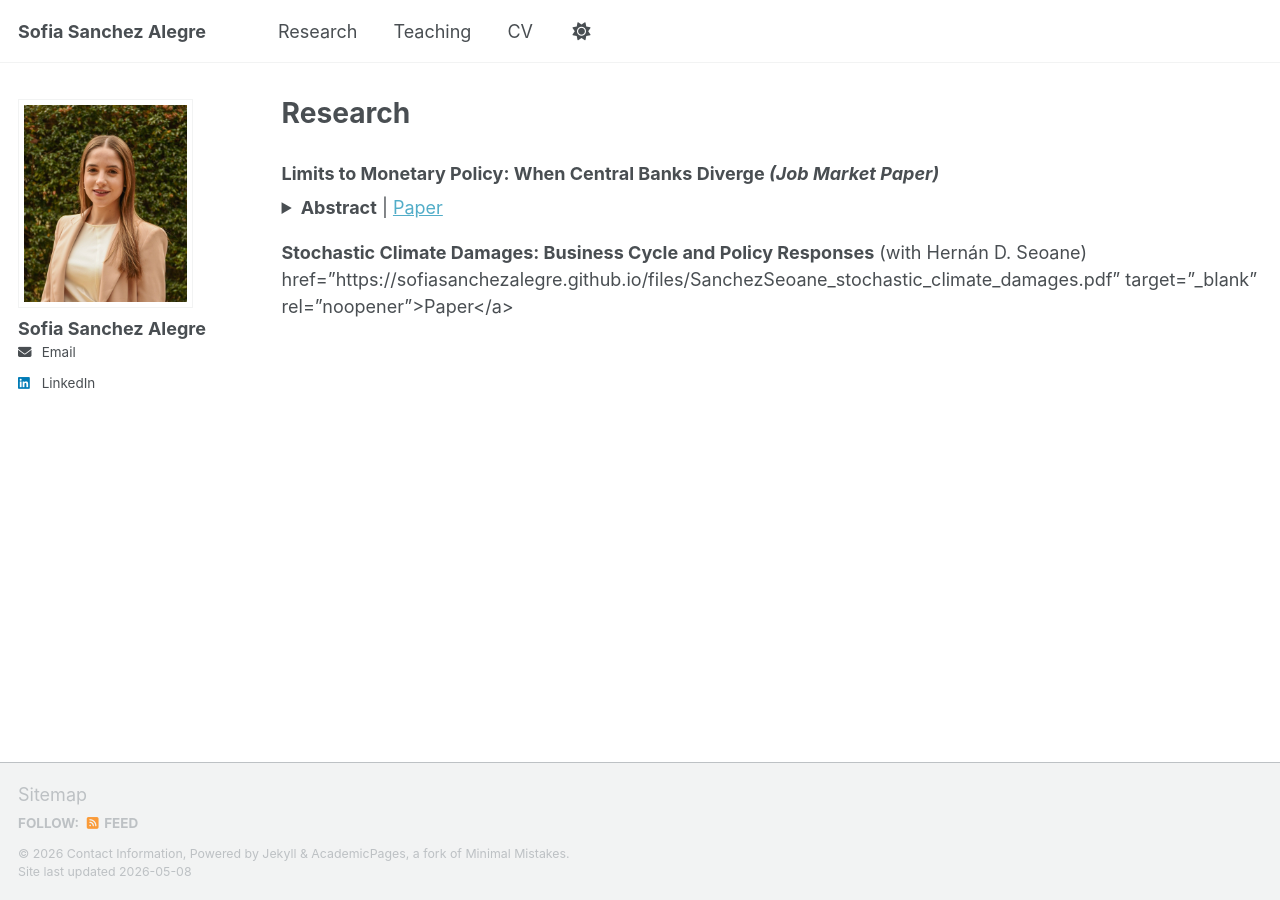
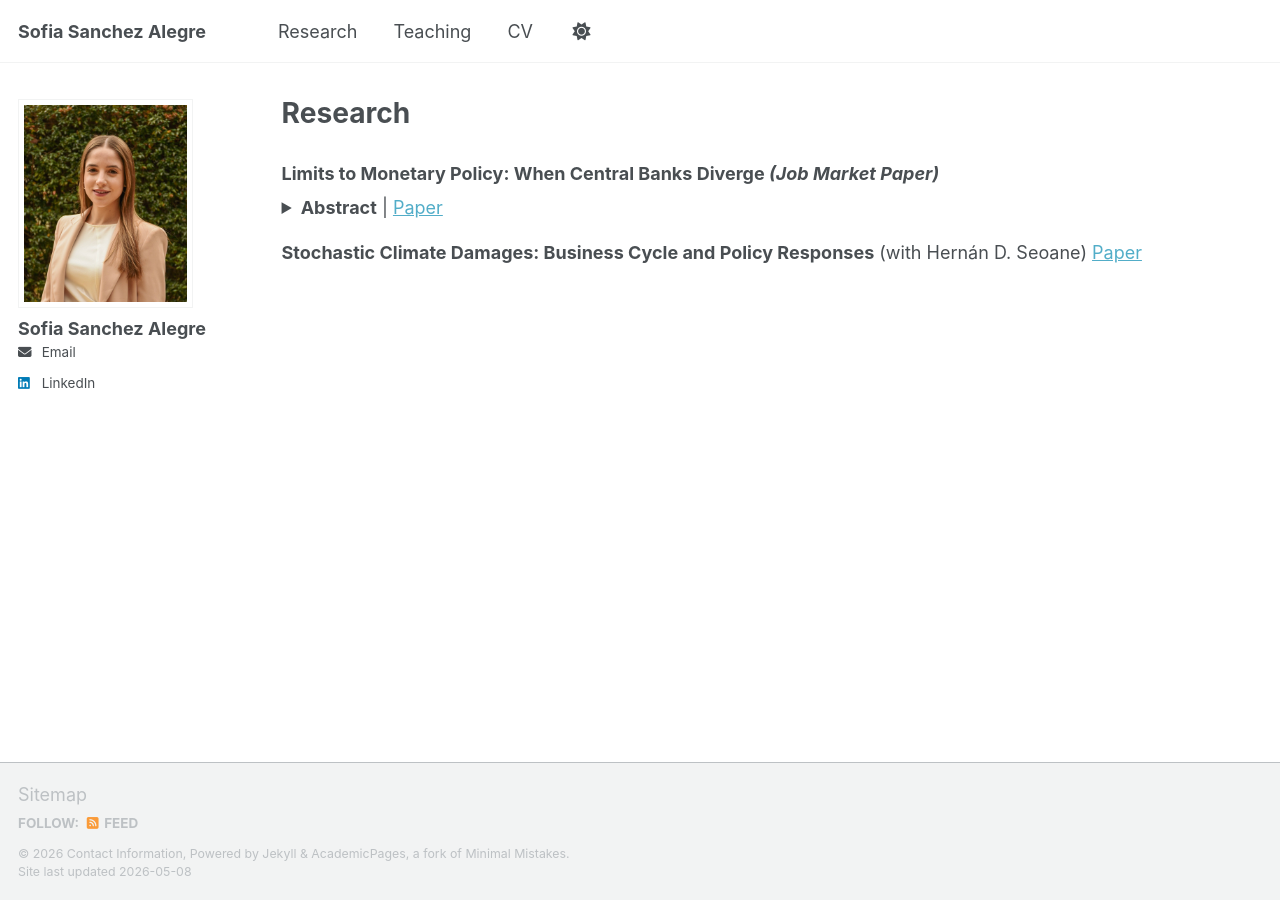
Before and after one commit to sofiasanchezalegre/sofiasanchezalegre.github.io, a Jekyll site: the page built from _pages/research.md, in a window 1280 px wide. Built offline with Jekyll 4.4.1, drawn with Linux system fonts in a browser that asks for light colours; a script that is not in the unit is left out.

Commit message:
Update research.md

```diff
--- a/_pages/research.md
+++ b/_pages/research.md
@@ -16,4 +16,4 @@ In mid-2024, the European Central Bank (ECB) and the U.S.\ Federal Reserve (Fed)
 
 
 **Stochastic Climate Damages: Business Cycle and Policy Responses** (with Hernán D. Seoane)
-  href="https://sofiasanchezalegre.github.io/files/SanchezSeoane_stochastic_climate_damages.pdf" target="_blank" rel="noopener">Paper</a>
+<a href="https://sofiasanchezalegre.github.io/files/SanchezSeoane_stochastic_climate_damages.pdf" target="_blank" rel="noopener">Paper</a>
```
